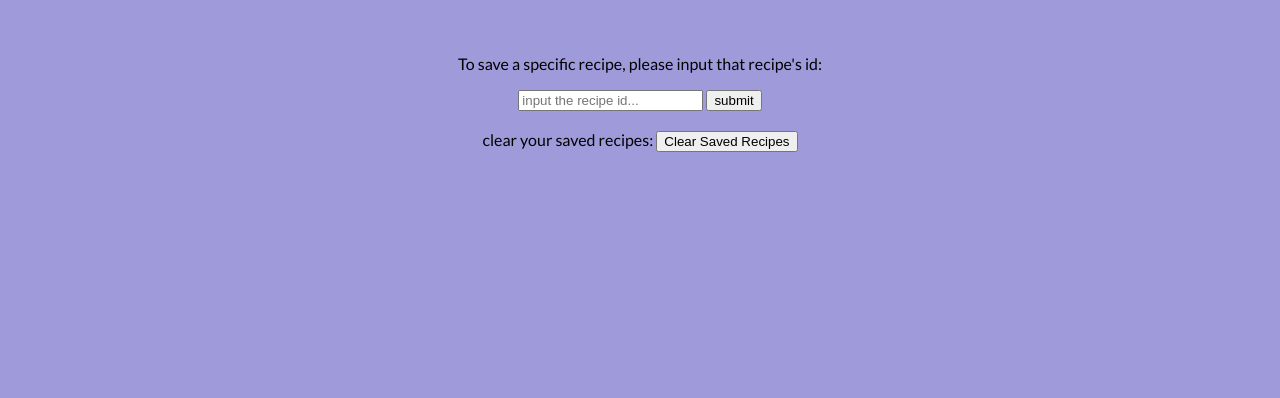
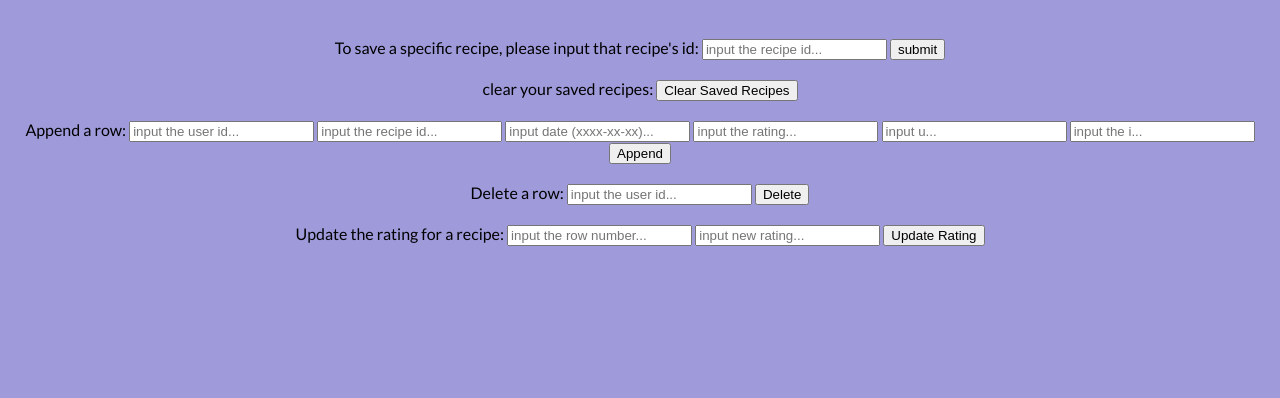
Before and after one commit to kmuga001/SWEproject_recipe_interactions, a Flask app: template pythonVersion/templates/index.html in a window 1280 px wide. Shown: the part 402-800 px from the top of the page. Run offline with Flask 2, Linux system fonts and the light colour scheme; the template is opened without the code that fills it, so the values that code supplies are empty; parts of the project's set-up code (start-up, migrations or seed data) failed here and were passed over.

Commit message:
completed frontend of update,append,delete and analytics hopefully

```diff
--- a/pythonVersion/server.py
+++ b/pythonVersion/server.py
@@ -15,9 +15,9 @@ app=Flask(__name__)
 
 @app.route('/', methods = ['POST', 'GET'])
 def home():
-    append('test.csv')
+    #append('test.csv')
     #delete('test.csv')
-    #update('test.csv')
+    #update('datasets/interactions_test.csv')
     app.route('/', methods = ['POST', 'GET'])
 
     return render_template("index.html")
@@ -73,6 +73,12 @@ def linearPlot():           #plot time vs ingredients
 @app.route('/secondplot', methods = ['POST'])
 def barPlot():           #plot time vs rating
     ratingVals = getRatingResult()
+    count0 = str(ratingVals[0])
+    count1 = str(ratingVals[1])
+    count2 = str(ratingVals[2])
+    count3 = str(ratingVals[3])
+    count4 = str(ratingVals[4])
+    count5 = str(ratingVals[5])
     #print(ratingVals)
     rateLabel = ['0.0','1.0','2.0','3.0','4.0','5.0']
     #plt.bar(ratings, ingredients, color='blue')
@@ -89,7 +95,7 @@ def barPlot():           #plot time vs rating
 
     plt.savefig('static/' + newplot_name)
     plt.clf()
-    return render_template("results2.html", graph=newplot_name)
+    return render_template("results2.html", graph=newplot_name, value0=count0, value1=count1, value2=count2, value3=count3, value4=count4, value5=count5)
 
 
 
@@ -279,6 +285,7 @@ def getRatingResult():    #get rating from interactions_test
     rateResult.append(count_3)
     rateResult.append(count_4)
     rateResult.append(count_5)
+    print(count_4)
 
     return rateResult
 
@@ -468,62 +475,71 @@ def writer(header, data, filename, option):
         csvfile.close()
 
 
-def update(filename):
+@app.route('/updateRow', methods=['POST'])
+def userUpdate():
+    rowNum = request.form['rowNum']
+    newVal = request.form['newVal']
+    update('datasets/interactions_test.csv', int(rowNum), newVal)
+    return 'You updated the rating for a recipe. <br /> <a href="/">Back Home</a>'
+
+
+def update(filename, rowNum, newVal):
     with open(filename, newline="") as file:
         readData = [row for row in csv.DictReader(file)]
-        readData[0]['sex'] = 'female'
+        readData[rowNum]['rating'] = newVal
         file.close()
     readHeader = readData[0].keys()
     writer(readHeader, readData, filename, "update")
 
 
-def append(filename):
+@app.route('/appendRow', methods=['POST'])
+def userAppend():
+    user_id = request.form['user_id']
+    rec_id = request.form['rec_id']
+    date = request.form['date']
+    rating = request.form['rating']
+    u_ = request.form['u_']
+    i_ = request.form['i_']
+    append('datasets/interactions_test.csv', user_id, rec_id, date, rating, u_, i_)
+    return 'You appended a row. <br /> <a href="/">Back Home</a>'
+
+
+def append(filename, user_id, rec_id, date, rating, u_, i_):
     with open(filename, 'a', newline='') as file:
-        field = ['ID', 'Name', 'Age', 'sex', 'Status']
+        field = ['user_id', 'recipe_id', 'date', 'rating', 'u', 'i']
         writer = csv.DictWriter(file, fieldnames = field)
+        uidVal = user_id
+        ridVal = rec_id
+        dateVal = date
+        rateVal = rating
+        uVal = u_
+        iVal = i_
 
-        writer.writerow({'ID': "0054", 'Name': "Johny", 'Age': "54", 'sex': "male", 'Status': "single"})
+        writer.writerow({'user_id': uidVal, 'recipe_id': ridVal, 'date': dateVal, 'rating': rateVal, 'u': uVal, 'i': iVal})
         file.close()
 
 
+@app.route('/deleteRow', methods=['POST'])
+def userDelete():
+    user_id = request.form['user_id']
+    delete('datasets/interactions_test.csv', user_id)
+    return 'You deleted a row. <br /> <a href="/">Back Home</a>'
 
-def delete(filename):
+
+def delete(filename, userid):
     with open(filename, 'r') as inp, open('test1.csv', 'w') as out:
         writer = csv.writer(out)
         for row in csv.reader(inp):
-            if row[0] != "0000":
+            #if row[0] != "9999":
+            if row[0] != userid:
                 writer.writerow(row)
     os.rename('test1.csv', filename)
 
-#def update(csvFile,id,name,age,sex,status):
-#    with open('test.csv', 'w', newline='') as csvfile:
-#        fieldnames = ['id', 'name', 'age', 'sex', 'status']
-#        writer = csv.DictWriter(csvfile, fieldnames=fieldnames)
 
-#        writer.writeheader()
-#        writer.writerow({'id': '1111', 'name': 'Marvin', 'age': '50', 'sex': 'male', 'status': 'single'})
-#        writer.writerow({'id': '1786', 'name': 'Kieth', 'age': '52', 'sex': 'male', 'status': 'married'})
-#        writer.writerow({'id': '7857', 'name': 'Elizabeth', 'age': '22', 'sex': 'female', 'status': 'dating'})
-
-#   edited_rows = []
-#     edits = {   # a dictionary of changes to make, find 'key' substitue with 'value'
-#         '0000, James, 18, male, single' : '0000, Cartman, 19, male, single'
-
-#         }
-
-#     with open('test.csv', 'rb') as file:
-#         reader = csv.reader(file)
-#         for row in reader:
-#             edited_row = row      #takes the row and copies it
-#             for key in edits.items(): #iterate through edits
-#                 edited_row = [ x.replace(key, value) for x in edited_row ] #changes values in row
-#             edited_rows.append(edited_row) # add the modified rows
-
-#     with open('test.csv', 'wb') as f: #Updates old file with new rows
-#         writer = csv.writer(f)
-#         writer.writerows(edited_rows)
 
 if __name__=="__main__":
     globalIngredient = getIngredients()
+    #globalIngredient = []
     globalSteps = getSteps()
+    #globalSteps = []
     app.run(debug=True)
--- a/pythonVersion/templates/index.html
+++ b/pythonVersion/templates/index.html
@@ -123,10 +123,16 @@ color: black;
         </button>
         <div class="menu-content">
             <a href="./">Home</a>
-            <a href="./top_recipes.html">Top Recipes</a>
+            <a href="./toprecipes.html">Top Recipes</a>
             <a href="./under100cal.html">Under 100 Cal</a>
             <a href="./searchhistory.html">Search History</a>
             <a href="./savedrecipes.html">Saved Recipes</a>
+            <a href="./results1/">Analytic 1</a>
+            <a href="./results2/">Analytic 2</a>
+            <a href="./results3/">Analytic 3</a>
+            <a href="./results4/">Analytic 4</a>
+            <a href="./results5/">Analytic 5</a>
+            <a href="./results6/">Analytic 6</a>
         </div>
 
     </div>
@@ -194,7 +200,7 @@ color: black;
 
     <!--This is for the saved recipes-->
     <form action="/savings" method="post">
-        <p>To save a specific recipe, please input that recipe's id: <br /></p>
+        <label>To save a specific recipe, please input that recipe's id: </label>
         <input type="text" placeholder="input the recipe id..." name="savedRecipe_id"/>
         <input type="submit" name="form" value="submit" />
     </form>
@@ -208,6 +214,40 @@ color: black;
         <input type="submit" name="form" value="Clear Saved Recipes" />
     </form>
 
+    <br />
+
+    <!--This is for appending a row-->
+    <form action="/appendRow" method="post">
+        <label>Append a row: </label>
+        <input type="text" placeholder="input the user id..." name="user_id"/>
+        <input type="text" placeholder="input the recipe id..." name="rec_id"/>
+        <input type="text" placeholder="input date (xxxx-xx-xx)..." name="date"/>
+        <input type="text" placeholder="input the rating..." name="rating"/>
+        <input type="text" placeholder="input u..." name="u_"/>
+        <input type="text" placeholder="input the i..." name="i_"/>
+        <input type="submit" name="form" value="Append" />
+    </form>
+
+
+    <br />
+    <!--this is for deleting a row-->
+    <form action="/deleteRow" method="post">
+        <label>Delete a row: </label>
+        <input type="text" placeholder="input the user id..." name="user_id"/>
+        <input type="submit" name="form" value="Delete" />
+    </form>
+
+
+    <br />
+
+    <form action="/updateRow" method="post">
+        <label>Update the rating for a recipe: </label>
+        <input type="text" placeholder="input the row number..." name="rowNum"/>
+        <input type="text" placeholder="input new rating..." name="newVal"/>
+        <input type="submit" name="form" value="Update Rating" />
+    </form>
+
+
 
 </body>
 
```
Also changed, not shown: pythonVersion/templates/results2.html (+12 -1 lines).
